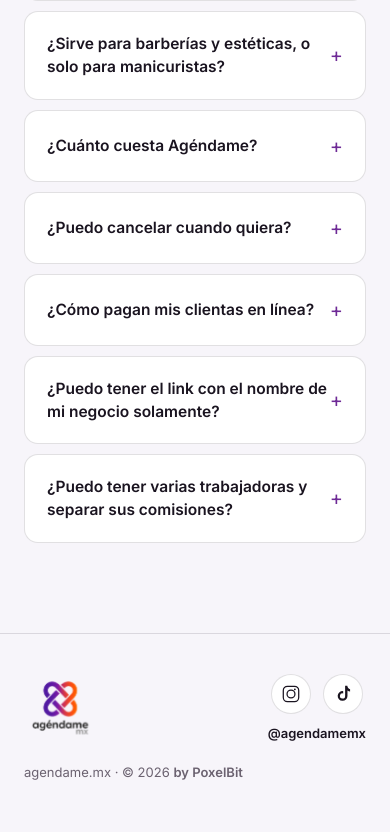
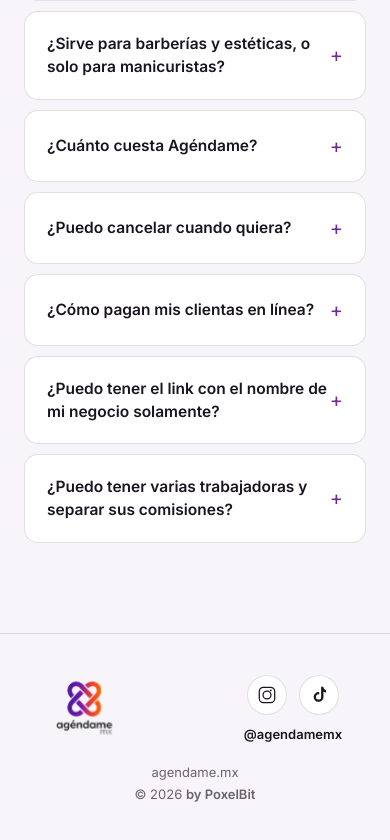
Before and after one commit to uxurimx/agendame, a Next.js app: page / in a window 390 px wide. Shown: the part 6550-7390 px from the top of the page. Built offline with nearby package versions, Linux system fonts and the light colour scheme; no server answers; the database is empty.

Commit message:
ajusta footer movil y ancla del logo

```diff
--- a/src/app/globals.css
+++ b/src/app/globals.css
@@ -317,6 +317,18 @@ body {
 .l-footer { padding: 40px 0 50px; border-top: 1px solid var(--l-line); }
 .l-footer .l-wrap { display: flex; align-items: center; justify-content: space-between; flex-wrap: wrap; gap: 16px; }
 .l-footer p   { font-size: 13px; color: var(--l-ink-soft); }
+.footer-meta {
+  display: flex;
+  align-items: center;
+  gap: 6px;
+  flex-wrap: wrap;
+  justify-content: flex-end;
+  text-align: right;
+}
+.footer-domain,
+.footer-signoff {
+  margin: 0;
+}
 .footer-social {
   display: flex;
   flex-direction: column;
@@ -400,7 +412,15 @@ body {
   .price-grid                { grid-template-columns: 1fr; }
   .hero-l                    { padding-top: 24px; }
   .hero-l h1                 { font-size: 34px; }
-  .l-footer .l-wrap          { align-items: flex-start; }
+  .l-footer .l-wrap          { align-items: center; justify-content: center; text-align: center; }
+  .footer-meta {
+    width: 100%;
+    flex-direction: column;
+    align-items: center;
+    justify-content: center;
+    gap: 2px;
+    text-align: center;
+  }
   .ticket-split              { flex-direction: column; }
   .ticket-stub               {
     width: 100%;
--- a/src/app/page.tsx
+++ b/src/app/page.tsx
@@ -58,13 +58,13 @@ export default async function LandingPage() {
       <script type="application/ld+json" dangerouslySetInnerHTML={{ __html: JSON.stringify(jsonLdApp) }} />
       <script type="application/ld+json" dangerouslySetInnerHTML={{ __html: JSON.stringify(jsonLdFaq) }} />
 
-      <div className="landing">
+      <div className="landing" id="top">
 
         {/* ── Nav ── */}
         <nav className="l-nav">
           <div className="l-wrap">
             <Link
-              href="/"
+              href="/#top"
               aria-label="Ir al inicio"
               className="logo-mark"
               style={{
@@ -292,9 +292,12 @@ export default async function LandingPage() {
                 @agendamemx
               </a>
             </div>
-            <p>
-              agendame.mx · © 2026 <a className="footer-credit" href="https://poxelbit.mx" target="_blank" rel="noopener noreferrer">by PoxelBit</a>
-            </p>
+            <div className="footer-meta">
+              <p className="footer-domain">agendame.mx</p>
+              <p className="footer-signoff">
+                © 2026 <a className="footer-credit" href="https://poxelbit.mx" target="_blank" rel="noopener noreferrer">by PoxelBit</a>
+              </p>
+            </div>
           </div>
         </footer>
 
```
